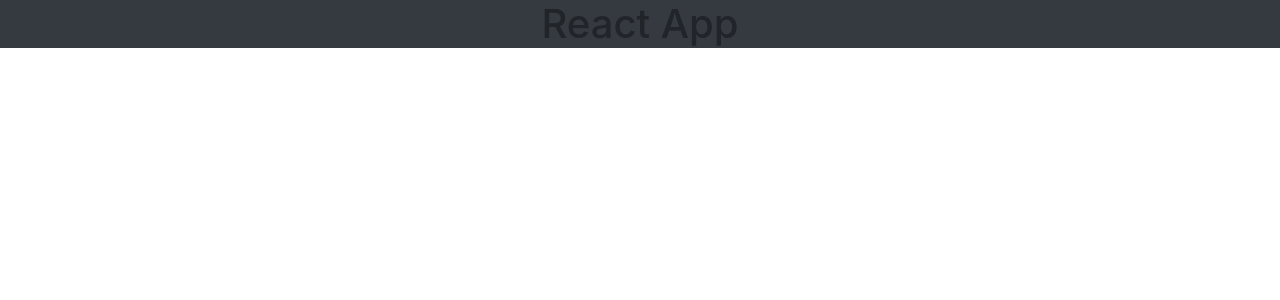
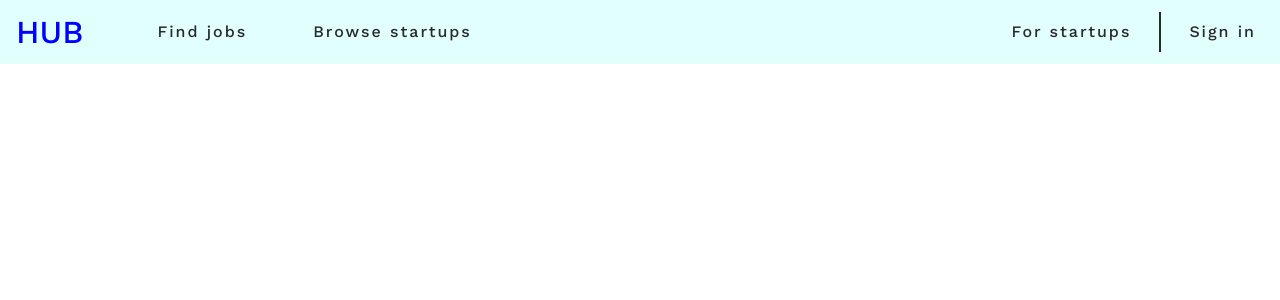
Before and after one commit to Deep-dsp/patel_deepkumar_devliftmedia, a React (Create React App) app: page / in a window 1280 px wide. Shown: the top 300 px of the page. Built offline with nearby package versions, Linux system fonts and the light colour scheme.

Commit message:
Navbar-almost-done

```diff
--- a/src/App.js
+++ b/src/App.js
@@ -1,11 +1,14 @@
 import logo from './logo.svg';
 import './App.scss';
+// import components
+import Navbar from './components/navbar';
+// bootstrap
 import 'bootstrap/dist/css/bootstrap.min.css';
 
 function App() {
   return (
-    <div className="App bg-dark">
-      <h1>React App</h1>
+    <div className="App">
+      <Navbar/>
     </div>
   );
 }
--- a/src/App.scss
+++ b/src/App.scss
@@ -1,38 +1,16 @@
-.App {
-  text-align: center;
+// font style file
+@import './styles/font';
+// Global variable defined
+@import './styles/vars';
+// navbar styling
+@import './styles/navbar';
+
+*{
+  margin: 0;
+  padding: 0;
+  box-sizing: border-box;
 }
 
-.App-logo {
-  height: 40vmin;
-  pointer-events: none;
-}
-
-@media (prefers-reduced-motion: no-preference) {
-  .App-logo {
-    animation: App-logo-spin infinite 20s linear;
-  }
-}
-
-.App-header {
-  background-color: #73fa9c;
-  min-height: 100vh;
-  display: flex;
-  flex-direction: column;
-  align-items: center;
-  justify-content: center;
-  font-size: calc(10px + 2vmin);
-  color: white;
-}
-
-.App-link {
-  color: #61dafb;
-}
-
-@keyframes App-logo-spin {
-  from {
-    transform: rotate(0deg);
-  }
-  to {
-    transform: rotate(360deg);
-  }
-}
+// .App{
+//   background: $bg-color;
+// }
--- /dev/null
+++ b/src/components/navbar.js
@@ -0,0 +1,37 @@
+import React from 'react';
+
+function navbar(){
+    return(
+        <div>
+            <nav className="navbar navbar-expand-lg navbar-light">
+                <a className="navbar-brand" href="#">hub</a>
+                <button className="navbar-toggler" type="button" data-toggle="collapse" data-target="#navbarNavDropdown" aria-controls="navbarNavDropdown" aria-expanded="false" aria-label="Toggle navigation">
+                    <span className="navbar-toggler-icon"></span>
+                </button>
+                <div className="collapse navbar-collapse" id="navbarNavDropdown">
+                    <ul className="navbar-nav nav-first-block">
+                        <li className="nav-item">
+                            <a className="nav-link" href="#">Find jobs</a>
+                        </li>
+                        <li className="nav-item">
+                            <a className="nav-link" href="#">Browse startups</a>
+                        </li>
+                    </ul>
+                    <ul className="navbar-nav ml-auto">
+                        <li className="nav-item">
+                            <a className="nav-link" href="#">For startups</a>
+                        </li>
+                        <li>
+                            <div className="hor-line"></div>
+                        </li>
+                        <li className="nav-item">
+                            <a className="nav-link" href="#">Sign in</a>
+                        </li>
+                    </ul>
+                </div>
+            </nav>
+        </div>
+    );
+}
+
+export default navbar;
--- /dev/null
+++ b/src/styles/_font.scss
@@ -0,0 +1 @@
+@import url('https://fonts.googleapis.com/css2?family=Work+Sans:wght@300;500;400;700&display=swap');
--- /dev/null
+++ b/src/styles/_navbar.scss
@@ -0,0 +1,38 @@
+nav{
+    height: 8vh;
+    font-family: $font-family;
+    background: $bg-color;
+
+    .navbar-brand{
+        color: blue !important;
+        text-transform: uppercase;
+        font-weight: 500;
+        font-size: 2rem;
+    }
+
+    ul li{
+        .nav-link{
+            color: $nav-text-color !important;
+            font-weight: 500;
+            letter-spacing: 2px;
+        }
+
+        .hor-line{
+            width: 2px;
+            height: 40px;
+            background: $nav-text-color;
+        }
+    }
+
+    ul:first-child{
+        li{
+            margin-left: 50px;
+        }
+    }
+
+    ul:last-child{
+        li{
+            margin-left: 20px;
+        }
+    }
+}
--- /dev/null
+++ b/src/styles/_vars.scss
@@ -0,0 +1,6 @@
+// Global
+$font-family:'Work Sans', sans-serif;
+
+// navbar
+$bg-color: rgb(225, 255, 253);
+$nav-text-color: #292929;
```
Also changed, not shown: src/images/hub-logo.png (added).
